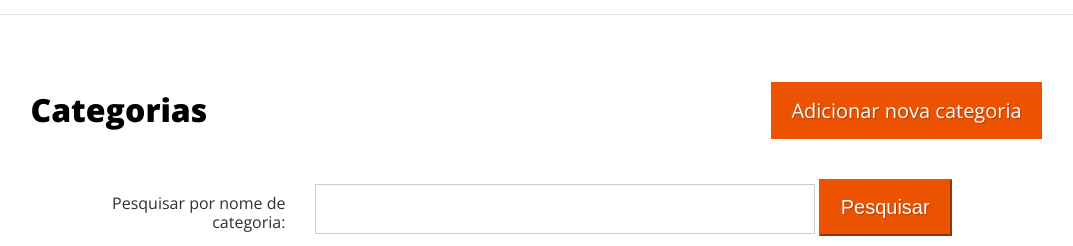
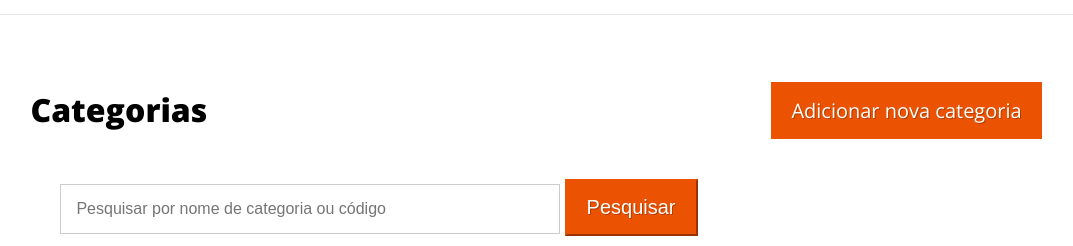
Before and after one commit to viniciusjose/projeto_loja_virutal, a PHP site: page /Category in a window 1280 px wide. Shown: the part 271-517 px from the top of the page, without its empty margins (104-1177 px from the left). Run offline with PHP 8.4, Linux system fonts and the light colour scheme; data that the repository does not hold is empty; some libraries are stand-ins or nearby versions.

Commit message:
Alteraçao no layout da pagina de produtos e categorias

```diff
--- a/www/views/Categories.php
+++ b/www/views/Categories.php
@@ -7,8 +7,7 @@
     </div>
     <form  method="GET">
       <div class="input-field">
-        <label for="search" class="label">Pesquisar por nome de categoria:</label>
-        <input type="search" id="search" name="search" class="input-text" />
+        <input type="search" id="search" name="search" class="input-text" placeholder = "Pesquisar por nome de categoria ou código"/>
         <input class="btn-submit btn-action" type="submit" value="Pesquisar" />
       </div>
     </form>
--- a/www/views/Products.php
+++ b/www/views/Products.php
@@ -8,8 +8,7 @@
     </div>
     <form  method="GET">
       <div class="input-field">
-        <label for="search" class="label">Pesquisar por nome do produto ou categoria:</label>
-        <input type="search" id="search" name="search" class="input-text" />
+        <input type="search" id="search" name="search" class="input-text" placeholder = "Pesquisar por nome de produto ou categoria"/>
         <input class="btn-submit btn-action" type="submit" value="Pesquisar" />
       </div>
     </form>
```
